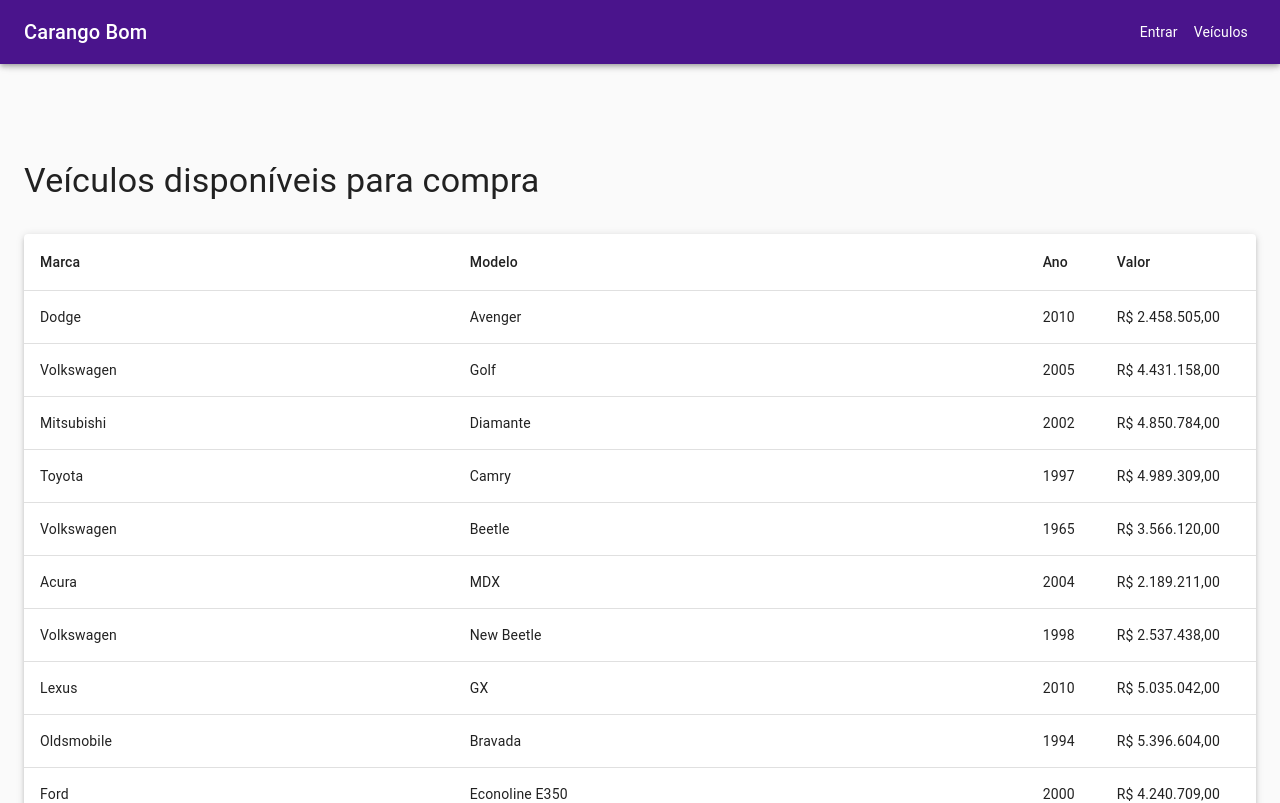
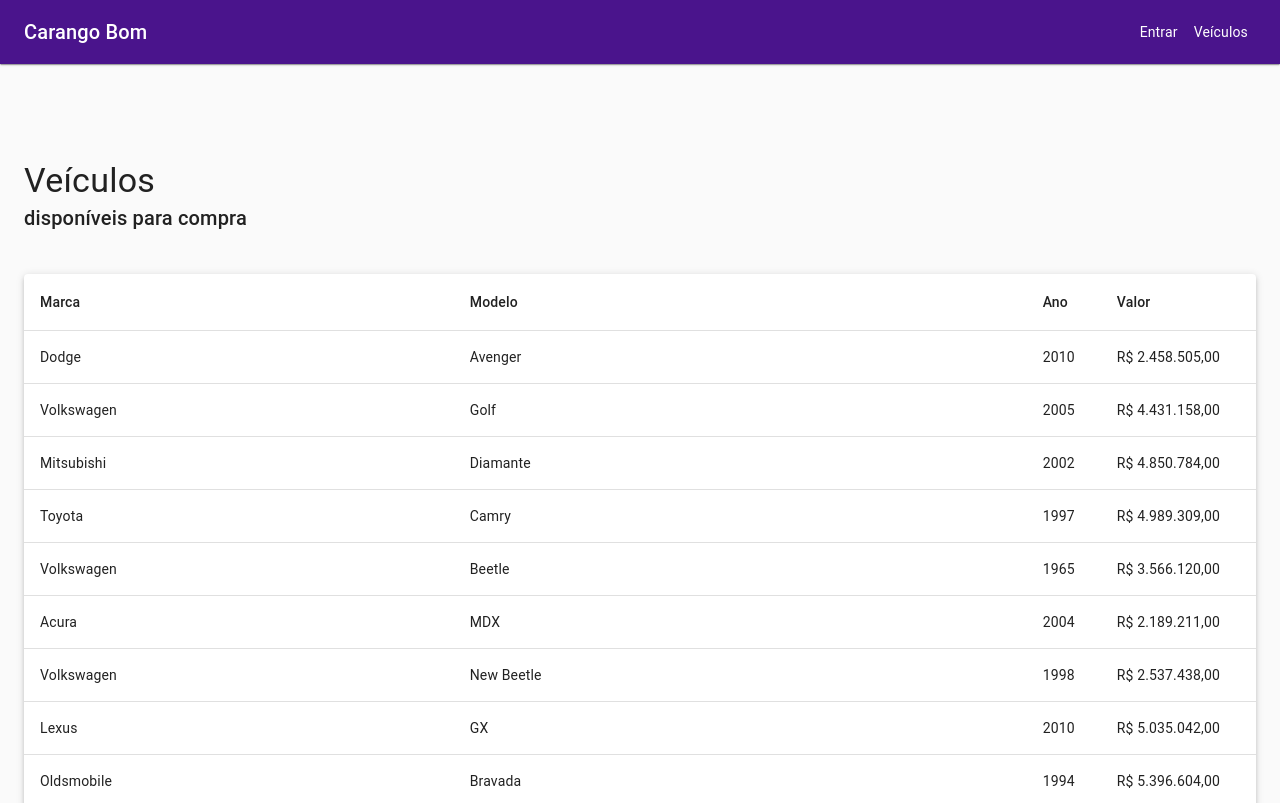
Before and after one commit to CaelumAulas/aceleratw-turma3-grupo1-frontend, a React (Create React App) app: page / in a window 1280 px wide. Shown: the top 803 px of the page. Built offline with nearby package versions, Linux system fonts and the light colour scheme; data requests are answered from the project's data file.

Commit message:
Adds some layouts tweaks

```diff
--- a/src/components/BrandCard/BrandCard.jsx
+++ b/src/components/BrandCard/BrandCard.jsx
@@ -12,7 +12,7 @@
 export default function BrandCard({ brand, totalVehicles, amount }) {
   return (
     <Box mr={2} mb={2}>
-      <Card style={{ width: '250px' }}>
+      <Card style={{ width: '230px' }}>
         <CardContent>
           <Box mb={5}>
             <DriveEtaOutlinedIcon color="primary" />
--- a/src/components/Header/Header.jsx
+++ b/src/components/Header/Header.jsx
@@ -24,7 +24,7 @@
   const classes = useStyles()
   return (
     <>
-      <AppBar position="fixed" color="primary">
+      <AppBar color="primary" elevation={1}>
         <Toolbar>
           <Typography variant="h6" className={classes.title}>
             <Link component={NavLink} to="/" color="inherit">
--- a/src/components/PageTitle/PageTitle.jsx
+++ b/src/components/PageTitle/PageTitle.jsx
@@ -1,13 +1,18 @@
 import { Box } from '@material-ui/core'
-import Typography from '@material-ui/core/Typography'
+import { Typography } from '@material-ui/core'
 import React from 'react'
 
-export default function PageTitle({ title }) {
+export default function PageTitle({ title, subtitle = '' }) {
   return (
-    <Box mb={4}>
-      <Typography variant="h4" component="h2">
+    <Box mb={5}>
+      <Typography variant="h4" component="h1">
         {title}
       </Typography>
+      {subtitle && (
+        <Typography variant="h6" component="h2">
+          {subtitle}
+        </Typography>
+      )}
     </Box>
   )
 }
--- a/src/pages/DashboardPage.jsx
+++ b/src/pages/DashboardPage.jsx
@@ -17,7 +17,7 @@
   }
 
   function getBrands() {
-    const brands = [...new Set(vehicles.map(vehicle => vehicle.brand))]
+    const brands = [...new Set(vehicles.map(vehicle => vehicle.brand))].sort()
     setBrands(brands)
   }
 
@@ -46,7 +46,10 @@
   return (
     <>
       <Container maxWidth="lg">
-        <PageTitle title="Dashboard" />
+        <PageTitle
+          title="Dashboard"
+          subtitle="Nossas principais marcas disponíveis"
+        />
         <Box display="flex" flexWrap="wrap">
           {brands.map(brand => (
             <BrandCard
--- a/src/pages/HomePage.js
+++ b/src/pages/HomePage.js
@@ -28,7 +28,7 @@
 
   return (
     <Container maxWidth="lg">
-      <PageTitle title="Veículos disponíveis para compra" />
+      <PageTitle title="Veículos" subtitle="disponíveis para compra" />
       <Box mt={4}>
         <VehicleTable
           vehicles={vehicles}
--- a/src/pages/LoginPage.js
+++ b/src/pages/LoginPage.js
@@ -48,7 +48,7 @@
       <Container maxWidth="xs">
         <Paper elevation={3}>
           <Box p={3}>
-            <PageTitle title="Acesse o Carango Bom" />
+            <PageTitle title="Entrar" />
             <UserFlowFormValidations.Provider
               value={{
                 user: validateUser,
```
